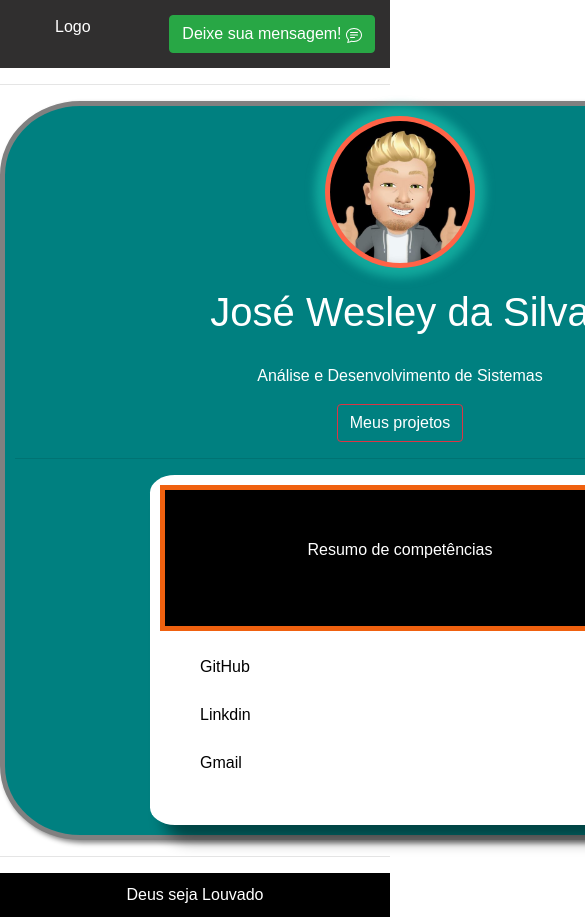
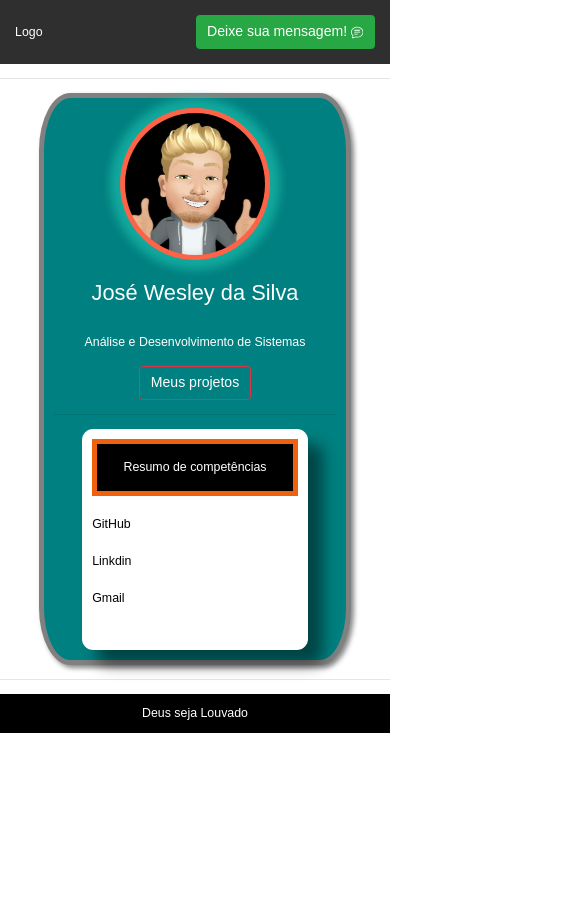
Before and after one commit to Josewesley2020/PORTFOLIO, a plain HTML site: page index.html in a window 390 px wide. Shown: the top 917 px of the page, 585 px wide, since content can reach past the window. After the commit the page ends 844 px from the top, so only its background shows below. Drawn offline with nearby package versions, Linux system fonts and the light colour scheme.

Commit message:
Adiciona as propriedades padding e box-sizing no seletor geral.

```diff
--- a/style.css
+++ b/style.css
@@ -3,6 +3,8 @@
     text-align: center;
     color: white;
     margin: 0;
+    padding:0;
+    box-sizing: border-box;
 }
 
 html {
@@ -13,6 +15,7 @@ html {
     display: flex;
     background-color: #302f2f;
     margin: 0;
+    align-items: center;
 }
 
 #topo li:first-child {
@@ -61,10 +64,16 @@ h1 {
 }
 
 #resumo {
-    text-align: left;
-    background-color:black ;
-    padding: 10%;
+    background-color: black;
+    padding: 7%;
     border: 5px solid rgb(240, 97, 15);
+    display: flex;
+    align-content: center;
+    justify-content: center;
+}
+
+#resumo p{
+    margin:0;
 }
 
 .caixaconteudo li {
@@ -77,3 +86,37 @@ footer {
     padding: 10px;
     color: white
 }
+
+/* Media queries */
+
+@media(max-width: 900px){
+    *{
+        font-size: 0.88rem;
+    }
+    article{
+        width:80%;
+    }
+
+    article h1{
+        font-size: 2.5rem;
+    }
+
+    .caixaconteudo{
+        width: 80%;
+    }
+
+}
+
+@media(max-width: 505px){
+    article h1{
+        font-size: 2rem;
+    }
+
+}
+
+@media(max-width: 422px){
+    article h1{
+        font-size: 1.55rem;
+    }
+
+}
```
